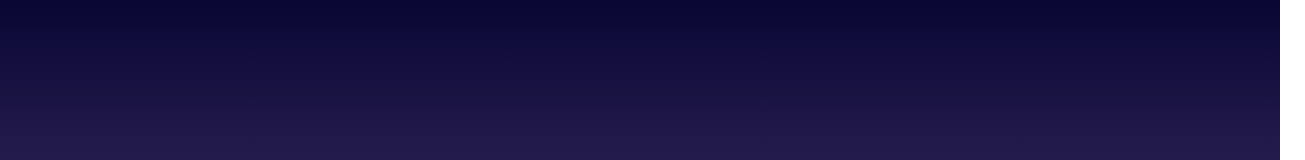
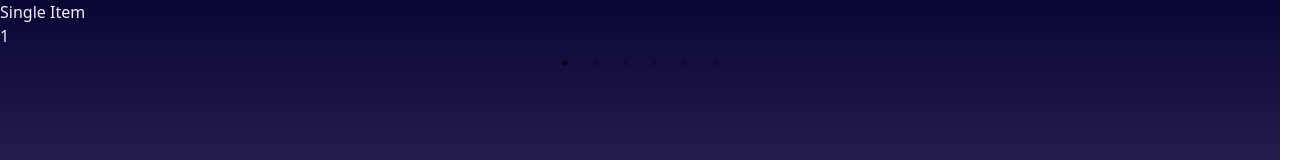
Before and after one commit to wjdgusaho/Damda, a React (Create React App) app in the folder frontend/client/: page /tutorial in a window 1280 px wide. Before the commit this address had no page. Shown: the top 160 px of the page, 1305 px wide, since content can reach past the window. Built offline with nearby package versions, Linux system fonts and the light colour scheme.

Commit message:
chore: React Slick 패키지 추가

```diff
--- a/frontend/client/package.json
+++ b/frontend/client/package.json
@@ -17,6 +17,8 @@
     "react-redux": "^8.1.1",
     "react-router-dom": "^6.14.1",
     "react-scripts": "5.0.1",
+    "react-slick": "^0.29.0",
+    "slick-carousel": "^1.8.1",
     "styled-components": "^6.0.4",
     "v6": "^0.0.0",
     "web-vitals": "^2.1.4"
@@ -46,6 +48,7 @@
     ]
   },
   "devDependencies": {
+    "@types/react-slick": "^0.23.10",
     "autoprefixer": "^10.4.14",
     "postcss": "^8.4.27",
     "tailwindcss": "^3.3.3"
--- a/frontend/client/src/Main.tsx
+++ b/frontend/client/src/Main.tsx
@@ -16,6 +16,7 @@ import { Logout } from "./components/Auth/Logout"
 import { ChangePassword } from "./components/Auth/ChangePassword"
 import { LandingPage } from "./components/LandingPage"
 import Navigation from "./Navigation"
+import Tutorial from "./components/Tutorial"
 
 function Main() {
   return (
@@ -39,6 +40,7 @@ function Main() {
                 path="/changepassword/"
                 element={<ChangePassword />}
               ></Route>
+              <Route path="/tutorial/" element={<Tutorial />}></Route>
             </Routes>
           </BrowserRouter>
         </Provider>
--- /dev/null
+++ b/frontend/client/src/components/Tutorial.tsx
@@ -0,0 +1,41 @@
+import React from "react"
+import Slider from "react-slick"
+import "slick-carousel/slick/slick.css"
+import "slick-carousel/slick/slick-theme.css"
+
+const Tutorial = function () {
+  const settings = {
+    dots: true,
+    infinite: true,
+    speed: 500,
+    slidesToShow: 1,
+    slidesToScroll: 1,
+  }
+  return (
+    <div className="text-lilac-100">
+      <h2> Single Item</h2>
+      <Slider {...settings}>
+        <div>
+          <h3>1</h3>
+        </div>
+        <div>
+          <h3>2</h3>
+        </div>
+        <div>
+          <h3>3</h3>
+        </div>
+        <div>
+          <h3>4</h3>
+        </div>
+        <div>
+          <h3>5</h3>
+        </div>
+        <div>
+          <h3>6</h3>
+        </div>
+      </Slider>
+    </div>
+  )
+}
+
+export default Tutorial
```
Also changed, not shown: 1 other file (tests, documents, lock files or other folders).
